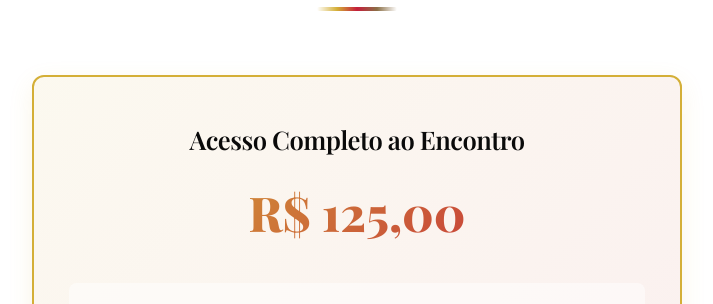
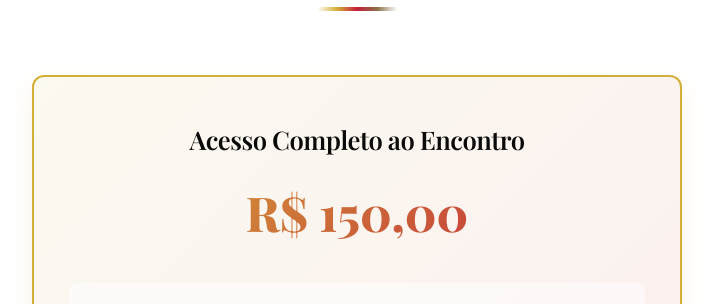
Before and after one commit to mahavibr/saxofone-event, a React (Vite) app: page / in a window 1280 px wide. Shown: the part 11200-11504 px from the top of the page, without its empty margins (283-996 px from the left). Built offline with nearby package versions, Linux system fonts and the light colour scheme.

Commit message:
feat: atualizar valor do ingresso para R$ 150,00
Co-Authored-By: Claude Opus 4.8 <noreply@anthropic.com>

```diff
--- a/src/App.jsx
+++ b/src/App.jsx
@@ -491,7 +491,7 @@ Cursou saxofone no Conservatório de Tatuí, e sua missão a cada saxofone é de
           <div className="ticket-container">
             <div className="ticket-info">
               <h3>Acesso Completo ao Encontro</h3>
-              <div className="ticket-price">R$ 125,00</div>
+              <div className="ticket-price">R$ 150,00</div>
               <ul>
                 <li>Acesso a todas as apresentações do dia</li>
                 <li>Café da Manhã incluso</li>
```
